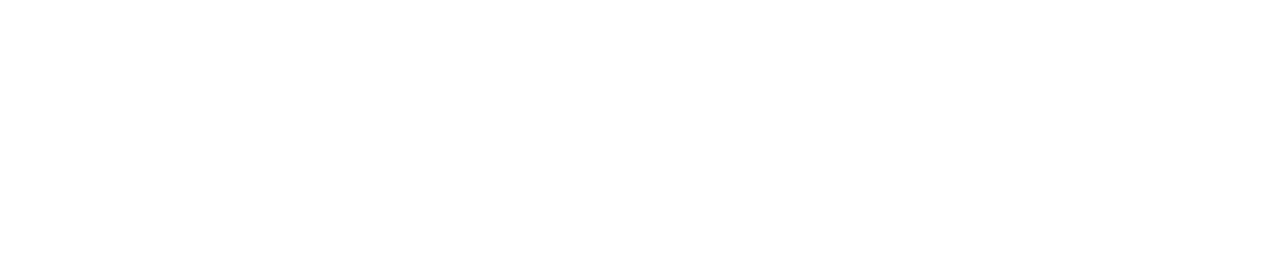
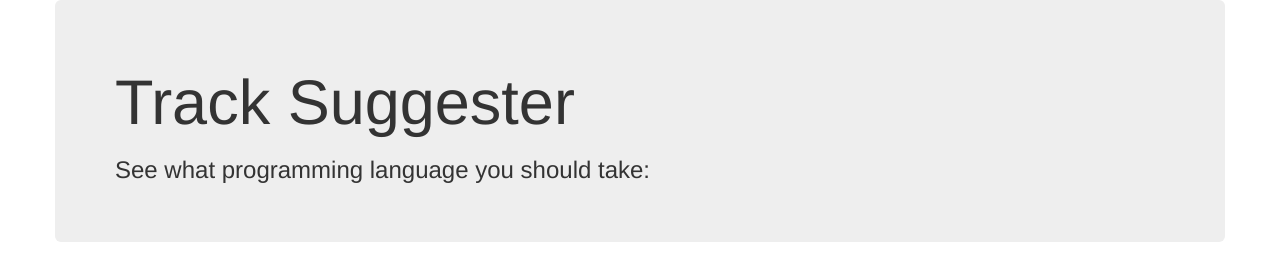
Before and after one commit to svillars/track-suggester, a plain HTML site: page index.html in a window 1280 px wide. Drawn offline with nearby package versions, Linux system fonts and the light colour scheme.

Commit message:
add bootstrap container and jumbotron header

```diff
--- a/index.html
+++ b/index.html
@@ -5,9 +5,18 @@
     <link rel="stylesheet" href="https://maxcdn.bootstrapcdn.com/bootstrap/3.3.7/css/bootstrap.min.css">
     <script src="https://ajax.googleapis.com/ajax/libs/jquery/3.1.1/jquery.min.js"></script>
     <script src="https://maxcdn.bootstrapcdn.com/bootstrap/3.3.7/js/bootstrap.min.js"></script>
-    <title></title>
+    <title>Track Suggester</title>
   </head>
   <body>
+    <div class="container">
+      <div class="jumbotron main row">
+        <h1>Track Suggester</h1>
+        <h3>See what programming language you should take:</h3>
+
+
+      </div>
+
+    </div>
 
   </body>
 </html>
```
